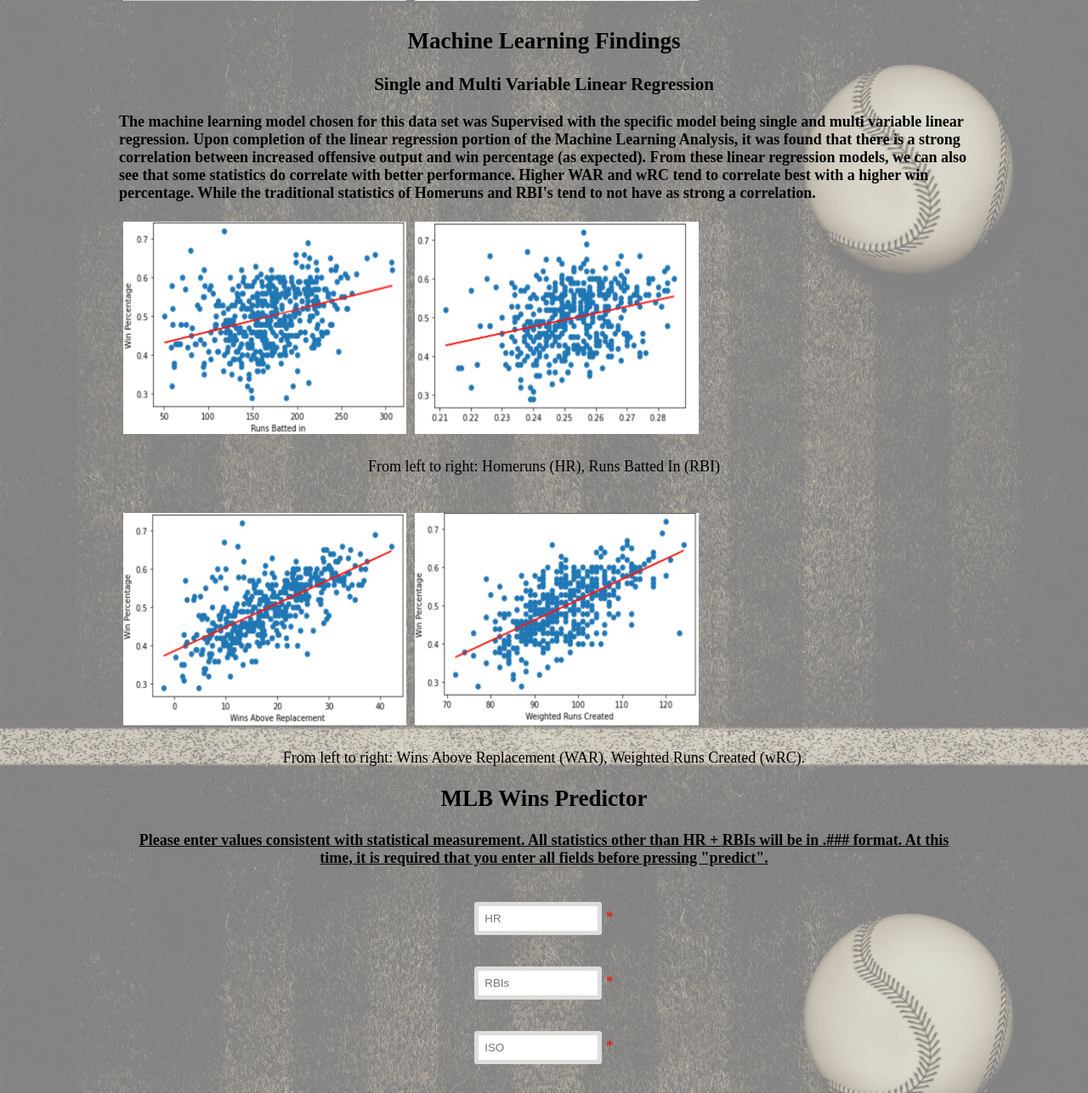
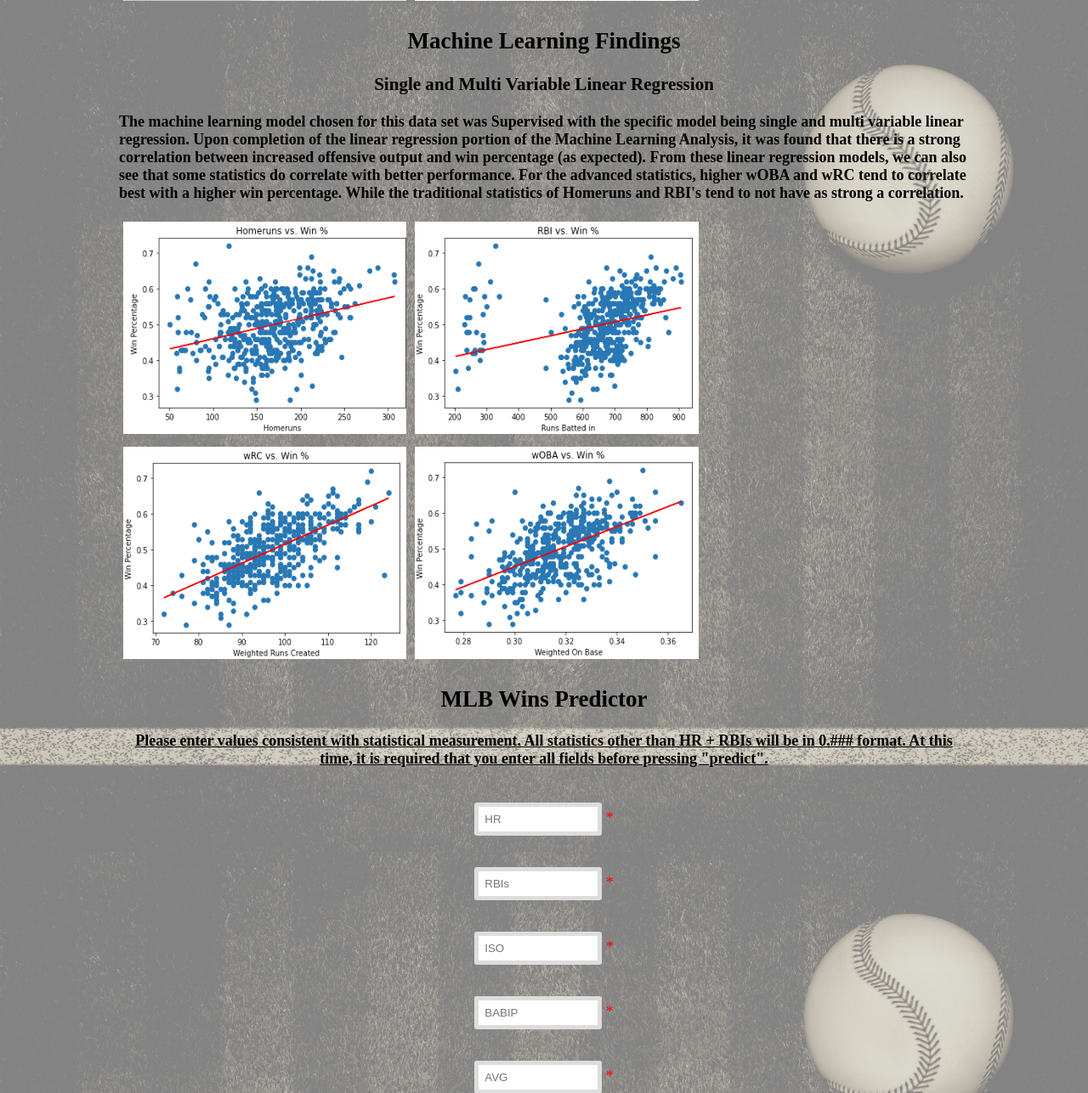
Before and after one commit to niculbolas/OnBaseAnalysis, a Flask app: page / in a window 1280 px wide. Shown: the part 996-2283 px from the top of the page at 85% size. Run offline with Flask 2, Linux system fonts and the light colour scheme; parts of the project's set-up code (start-up, migrations or seed data) failed here and were passed over; some libraries are stand-ins or nearby versions.

Commit message:
modified files

```diff
--- a/dashboard/template/index.html
+++ b/dashboard/template/index.html
@@ -45,7 +45,7 @@
                             <h3>Single and Multi Variable Linear Regression</h3>
                             <p class = "Intro"><b>The machine learning model chosen for this data set was Supervised with the specific model being single and multi variable linear regression.
                                 Upon completion of the linear regression portion of the Machine Learning Analysis, it was found that there is a strong correlation between increased offensive output and win percentage (as expected).
-                                From these linear regression models, we can also see that some statistics do correlate with better performance. Higher WAR and wRC tend to correlate best with a higher win percentage. While the traditional statistics
+                                From these linear regression models, we can also see that some statistics do correlate with better performance. For the advanced statistics, higher wOBA and wRC tend to correlate best with a higher win percentage. While the traditional statistics
                                 of Homeruns and RBI's tend to not have as strong a correlation.  </b></p>
                                 <div class = "row">
                                     <!-- <div class = "column">
@@ -60,21 +60,13 @@
                                     <div class = "column">
                                         <img src="../static/images/rbi_lr.png" style = "width: 100%" height = "250">
                                     </div>
-                                </div>
-                                <p class = "img_notes">From left to right: Homeruns (HR), Runs Batted In (RBI)</p>
-                                <br>
                                 <div class = "row">
                                     <div class = "column">
-                                        <img src="../static/images/war_lr.png" style = "width:100%" height = "250">
+                                        <img src="../static/images/wrc_lr.png" style = "width:100%" height = "250">
                                     </div>
-                                    <!-- <div class = "column">
+                                    <div class = "column">
                                          <img src="../static/images/woba_lr.png" style = "width:100%" height = "250">
-                                    </div> -->
-                                    <div class = "column">
-                                        <img src="../static/images/wrc_lr.png" style = "width: 100%" height = "250">
                                     </div>
-                                </div>
-                                <p class="img_notes">From left to right: Wins Above Replacement (WAR), Weighted Runs Created (wRC).</p>
                                 </div>
             <!---Initialize structure of Title and house picture--->
             <div class = "title">
@@ -87,7 +79,8 @@
                 <div class = "container">
                     <div class = "intro">
                         <b>
-                            <p class = "Note"><b>Please enter values consistent with statistical measurement. All statistics other than HR + RBIs will be in .### format. At this time, it is required that you enter all fields before pressing "predict".</b></p>
+                            <p class = "Note"><b>Please enter values consistent with statistical measurement. All statistics other than HR + RBIs will be in 0.### format.
+                                                At this time, it is required that you enter all fields before pressing "predict".</b></p>
                         </b>
                     </div>
                     <br>
```
Also changed, not shown: dashboard/static/images/hr_lr.png, dashboard/static/images/rbi_lr.png, dashboard/static/images/war_lr.png (deleted), dashboard/static/images/woba_lr.png (added), dashboard/static/images/wrc_lr.png.
